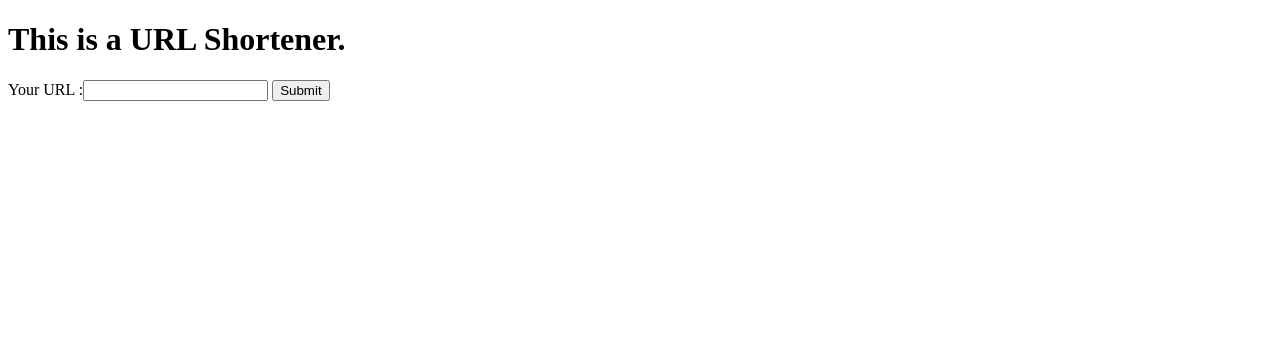
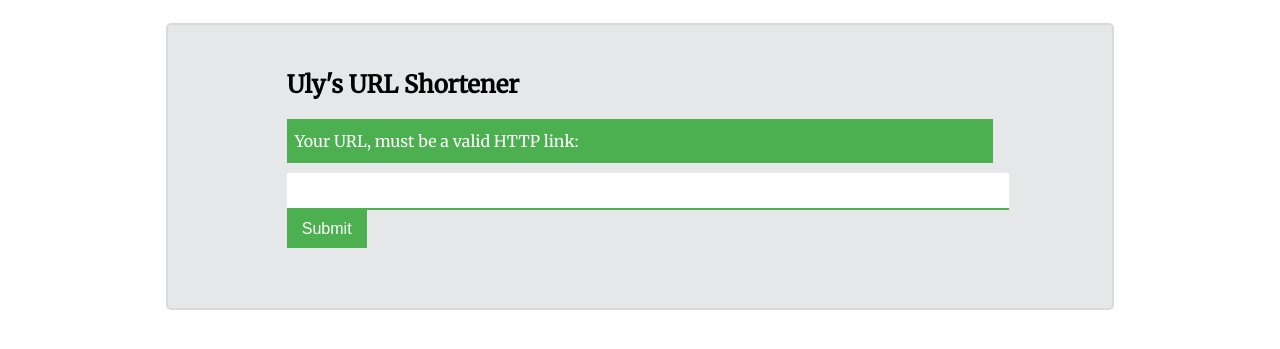
Before and after one commit to ufajardo/urlshortener, a Django app: page / in a window 1280 px wide. Shown: the top 349 px of the page. Run offline with Django 3.2, Linux system fonts and the light colour scheme.

Commit message:
Added CSS and fixed function to check DB

```diff
--- /dev/null
+++ b/urlshortener/static/css/css.css
@@ -0,0 +1,65 @@
+
+#main-content {
+	padding: 10px 40px;
+}
+
+.url_shortener {
+	margin: 5px 10%;
+	align-items: center;
+	background-color: #e5e7e9;
+	border: 2px solid #d7dbdd;
+	border-radius: 5px;
+	padding: 2% 10% 5% 10%;
+	font-family: 'Merriweather', serif;
+}
+
+.url_shortener label {
+	background-color: #4CAF50;
+	padding: 12px 8px;
+	color: white;
+	margin-bottom: 10px;
+	display: flex;
+	flex-flow: column-reverse wrap;
+}
+
+.url_shortener input{
+	padding: 10px 8px;
+	border: none;
+	border-bottom: 2px solid #4CAF50;
+	width: 100%;
+}
+
+button{
+  background-color: #4CAF50; /* Green */
+  border: none;
+  color: white;
+  padding: 10px 15px;
+  text-align: center;
+  text-decoration: none;
+  display: inline-block;
+  font-size: 16px;
+}
+
+.message {
+	margin-top: 20px;
+	background-color: white;
+
+}
+
+.message-title {
+	border: 2px solid #4CAF50;
+	border-radius: 5px 5px 0px 0px;
+	border-bottom: none;
+	padding-bottom: 5px;
+	background-color: #4CAF50;
+	text-align: center;
+	color: white;
+}
+
+.message-body {
+	border: 2px solid #4CAF50;
+	border-top: none;
+	border-radius: 0px 0px 5px 5px;
+	text-align: center;
+	padding: 20px 0px;
+}
--- a/urlshortener/url_shorten/forms.py
+++ b/urlshortener/url_shorten/forms.py
@@ -1,4 +1,4 @@
 from django import forms
 
 class ShortenForm(forms.Form):
-    original_link = forms.CharField(label="Your URL ")
+    original_link = forms.CharField(label="Your URL, must be a valid HTTP link")
--- a/urlshortener/url_shorten/templates/url_shorten/index.html
+++ b/urlshortener/url_shorten/templates/url_shorten/index.html
@@ -1,20 +1,39 @@
+{% load static %}
+
 <!DOCTYPE html>
 <html lang="en">
 <head>
     <meta charset="UTF-8">
     <title>URLShorten</title>
+
+    <link rel="stylesheet" href="{% static 'css/css.css' %}">
+    <link href="https://fonts.googleapis.com/css?family=Merriweather" rel="stylesheet">
+
 </head>
 <body>
-    <h1>This is a URL Shortener.</h1>
+    <div id="main-content">
+        <div class="url_shortener">
+            <h2>Uly's URL Shortener</h2>
             <form action="/" method="POST">
                 {% csrf_token %}
                 {{ form }}
+                <div>
                     <button type="submit">Submit</button>
+                </div>
             </form>
             {% if messages %}
                 {% for message in messages %}
-            {{ message }}
+            <div class="message">
+                <div class="message-title">
+                    <p>Your link is:</p>
+                </div>
+                <div class="message-body">
+                    <span class="urlLink">{{ request.get_full_path }}/{{ message }}</span>
+                </div>
+            </div>
                 {% endfor %}
             {% endif %}
+        </div>
+    </div>
 </body>
 </html>
--- a/urlshortener/url_shorten/urls.py
+++ b/urlshortener/url_shorten/urls.py
@@ -19,5 +19,5 @@ from . import views
 app_name = 'url_shorten'
 urlpatterns = [
     path('', views.main_index, name='mainindex'),
-    path('<gen_link>', views.redirect_view, name="redirect")
+    path('<gen_link>/', views.redirect_view, name="redirect")
 ]
--- a/urlshortener/url_shorten/views.py
+++ b/urlshortener/url_shorten/views.py
@@ -1,4 +1,4 @@
-from django.shortcuts import render, get_object_or_404
+from django.shortcuts import render, get_object_or_404, reverse
 from django.http import HttpResponseRedirect
 from django.contrib import messages
 
@@ -17,7 +17,7 @@ def main_index(request):
                 gen_link=genurl
             )
 
-            messages.success(request, "Your link is 127.0.0.1:8000/{}".format(genurl))
+            messages.success(request, "{}".format(genurl))
             shorten_form.save()
 
     context = {
@@ -33,10 +33,15 @@ def redirect_view(request, gen_link):
 
 
 def gen_url():
-    list_of_letters = 'abcdefghijklmnopqrstuvwxyzABCDEFGHIJKLMNOPQRSTUVWXYZ'
-    gen_list = ""
 
-    for i in range(0, 6):
-        gen_list += (random.choice(list_of_letters))
+    url_list = url_shorten.objects.all()
 
-    return gen_list
+    list_of_letters = 'abcdefghijklmnopqrstuvwxyzABCDEFGHIJKLMNOPQRSTUVWXYZ123456789'
+    gen_link = ""
+
+    while gen_link == "" or gen_link == url_list:
+        for i in range(0, 6):
+            gen_link += (random.choice(list_of_letters))
+
+
+    return gen_link
--- a/urlshortener/urlshortener/settings.py
+++ b/urlshortener/urlshortener/settings.py
@@ -120,6 +120,6 @@ USE_TZ = True
 
 STATIC_URL = '/static/'
 
-STATICFILES = [
-    os.path.join(BASE_DIR, 'static'),
+STATICFILES_DIRS = [
+    os.path.join(BASE_DIR, 'static')
 ]
```
Also changed, not shown: urlshortener/db.sqlite3. Lines whose indentation alone changed are shown as unchanged.
